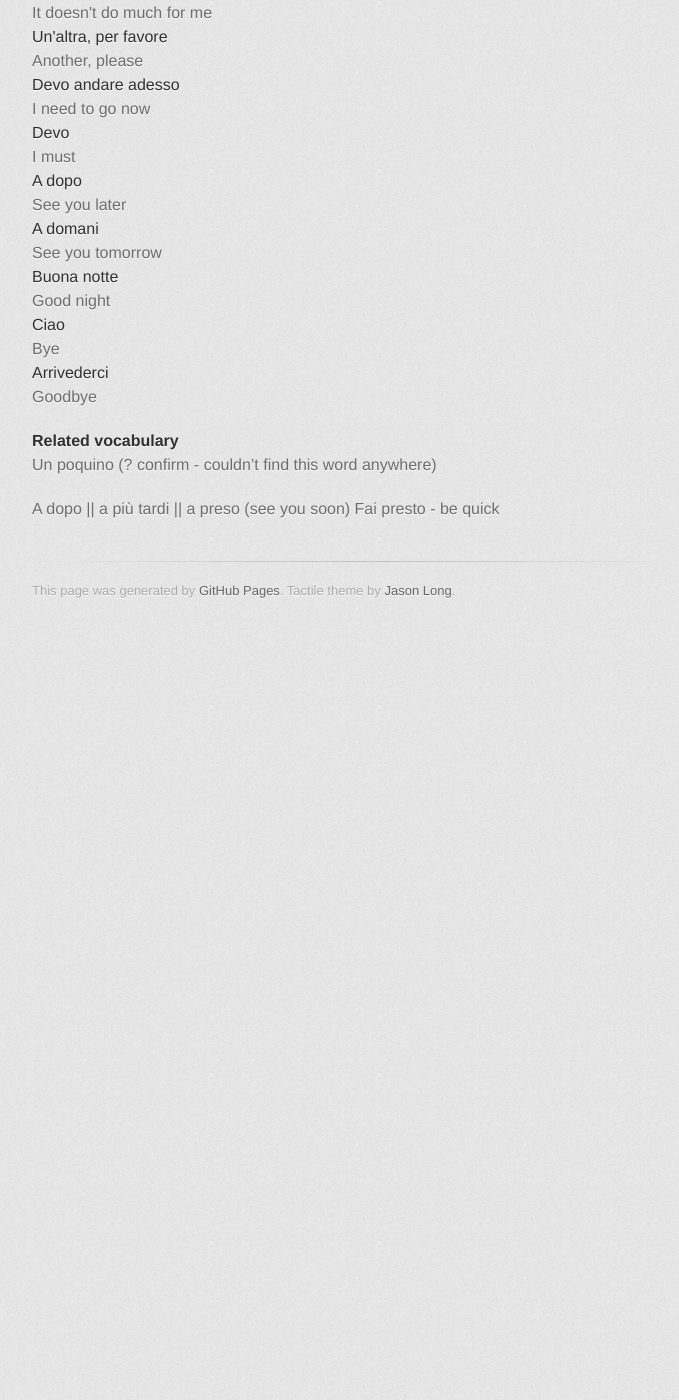
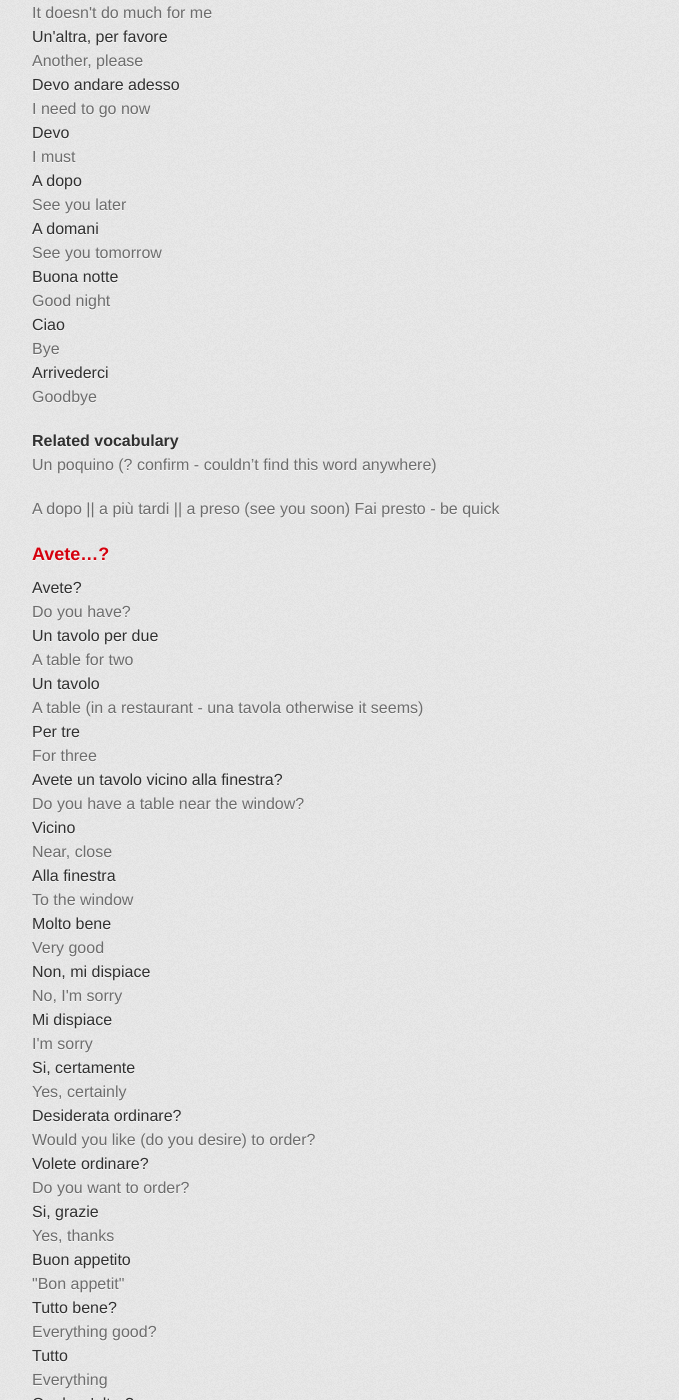
Before and after one commit to axiomiety/axiomiety.github.io, a Jekyll site: the page built from llog/italian.markdown, in a window 1280 px wide and 1400 px high, scrolled down 1854 px. Shown: the whole window, without its empty margins (298-977 px from the left). Built offline with Jekyll 4.4.1, drawn with Linux system fonts in a browser that asks for light colours; nearby versions of some CDN libraries; some web fonts are replaced; before the commit the page ends 2484 px from its top, so only the background shows below that; some of the changed text lies outside the part shown.

Commit message:
llog update

```diff
--- a/articles/index.markdown
+++ b/articles/index.markdown
@@ -13,10 +13,12 @@ I primarily code in Python. It's fun, readable, and the possibilities are endles
 *   [debugging from the interpreter](code_python-debug.html)
 *   [`with` statement](code_python-with.html)
 
-### Tech ###
+### Misc ###
 
-Random tech-related stuff I found of interest and wrote about.
+Random stuff I found of interest and wrote about.
 
+*   [Random walks & brownian motion](misc_brownian-motion.html):
+    Using D3.js to visualise random walks
 *   [A quick intro to Vagrant](misc_vagrant-intro.html):
     Vagrant is a very handy way to set up dev VMs.
 *   [Getting started with J](code_j-intro.html):
--- a/llog/italian.markdown
+++ b/llog/italian.markdown
@@ -99,3 +99,78 @@ Un poquino (? confirm - couldn't find this word anywhere)
 
 A dopo || a più tardi || a preso (see you soon)
 Fai presto - be quick
+
+### Avete...?
+
+<dl>
+  <dt>Avete?</dt>
+  <dd>Do you have?</dd>
+  <dt>Un tavolo per due</dt>
+  <dd>A table for two</dd>
+  <dt>Un tavolo</dt>
+  <dd>A table (in a restaurant - una tavola otherwise it seems)</dd>
+  <dt>Per tre</dt>
+  <dd>For three</dd>
+  <dt>Avete un tavolo vicino alla finestra?</dt>
+  <dd>Do you have a table near the window?</dd>
+  <dt>Vicino</dt>
+  <dd>Near, close</dd>
+  <dt>Alla finestra</dt>
+  <dd>To the window</dd>
+  <dt>Molto bene</dt>
+  <dd>Very good</dd>
+  <dt>Non, mi dispiace</dt>
+  <dd>No, I'm sorry</dd>
+  <dt>Mi dispiace</dt>
+  <dd>I'm sorry</dd>
+  <dt>Si, certamente</dt>
+  <dd>Yes, certainly</dd>
+  <dt>Desiderata ordinare?</dt>
+  <dd>Would you like (do you desire) to order?</dd>
+  <dt>Volete ordinare?</dt>
+  <dd>Do you want to order?</dd>
+  <dt>Si, grazie</dt>
+  <dd>Yes, thanks</dd>
+  <dt>Buon appetito</dt>
+  <dd>"Bon appetit"</dd>
+  <dt>Tutto bene?</dt>
+  <dd>Everything good?</dd>
+  <dt>Tutto</dt>
+  <dd>Everything</dd>
+  <dt>Qualcos'altro?</dt>
+  <dd>Anything else?</dd>
+  <dt>Vuole un dessert?</dt>
+  <dd>Would you like a dessert?</dd>
+  <dt>Cosa avete?</dt>
+  <dd>What do you have?</dd>
+  <dt>Un altro cafe, per favore</dt>
+  <dd>Another coffee, please</dd>
+  <dt>Può avere piu cafe?</dt>
+  <dd>Could I have more coffee?</dd>
+  <dt>Piu</dt>
+  <dd>More</dd>
+  <dt>Il conto, per favor </dt>
+  <dd>The bill, please</dd>
+  <dt>Posso pagare?</dt>
+  <dd>Can I pay?</dd>
+  <dt>Pagare</dt>
+  <dd>Pay</dd>
+  <dt>Posso pagare, con carta di credito?</dt>
+  <dd>Can I pay with a credit card?</dd>
+  <dt>Con carta di credito?</dt>
+  <dd>With a credit card?</dd>
+  <dt>Può chiamare un taxi per favore?</dt>
+  <dd>Could you please call for a cab?</dd>
+  <dt>Chiamare</dt>
+  <dd>To call</dd>
+  <dt>Grazie mille</dt>
+  <dd>Many thanks</dd>
+  <dt>Justo</dt>
+  <dd>Correct</dd>
+  <dt>É justo</dt>
+  <dd>That's right</dd>
+</dl>
+
+#### References
+
+[Tavolo vs tavola](http://blogs.transparent.com/italian/tavolo-or-tavola/)
```
Also changed, not shown: llog/buildyourownlisp.markdown (+45 -13 lines), llog/fineng_riskmgmt_1.markdown (+77 -0 lines).
